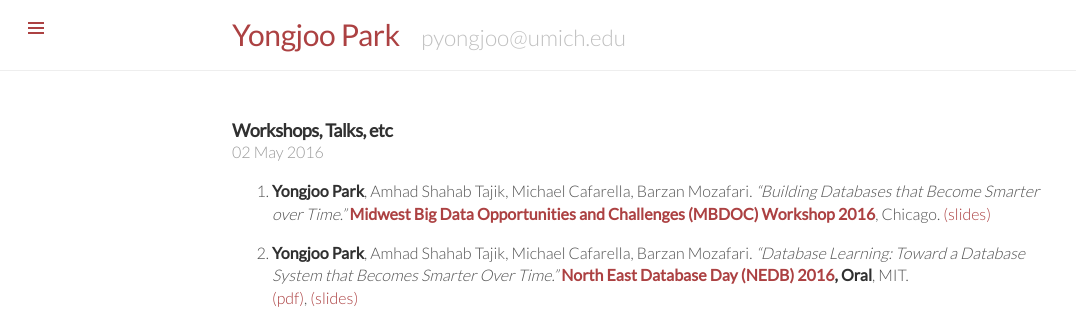
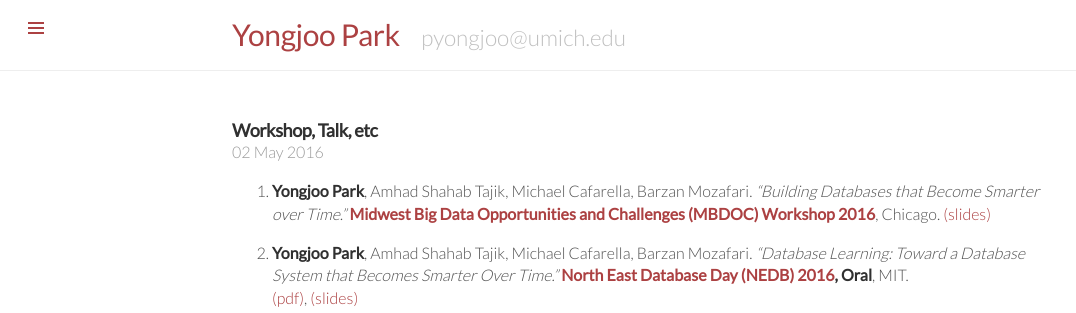
Before and after one commit to pyongjoo/pyongjoo.github.io, a Jekyll site: the page built from _publications/2016-05-02-others.md, in a window 1280 px wide. Shown: the top 313 px of the page, without its empty margins (0-1076 px from the left). Built offline with Jekyll 4.4.1, drawn with Linux system fonts in a browser that asks for light colours.

Commit message:
Update 2016-05-02-others.md

```diff
--- a/_publications/2016-05-02-others.md
+++ b/_publications/2016-05-02-others.md
@@ -1,6 +1,6 @@
 ---
 layout: post
-title: Workshops, Talks, etc
+title: Workshop, Talk, etc
 ---
 
 1. **Yongjoo Park**, Amhad Shahab Tajik, Michael Cafarella, Barzan Mozafari.
```
